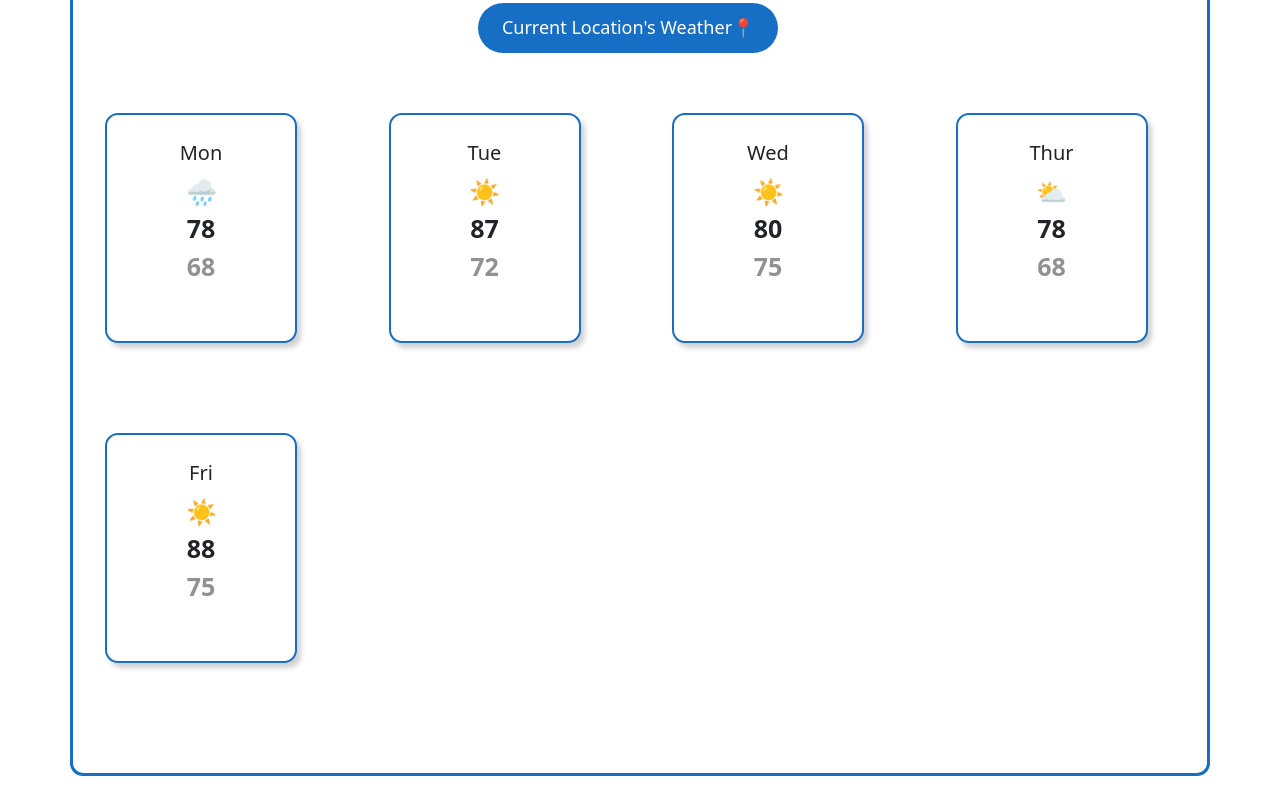
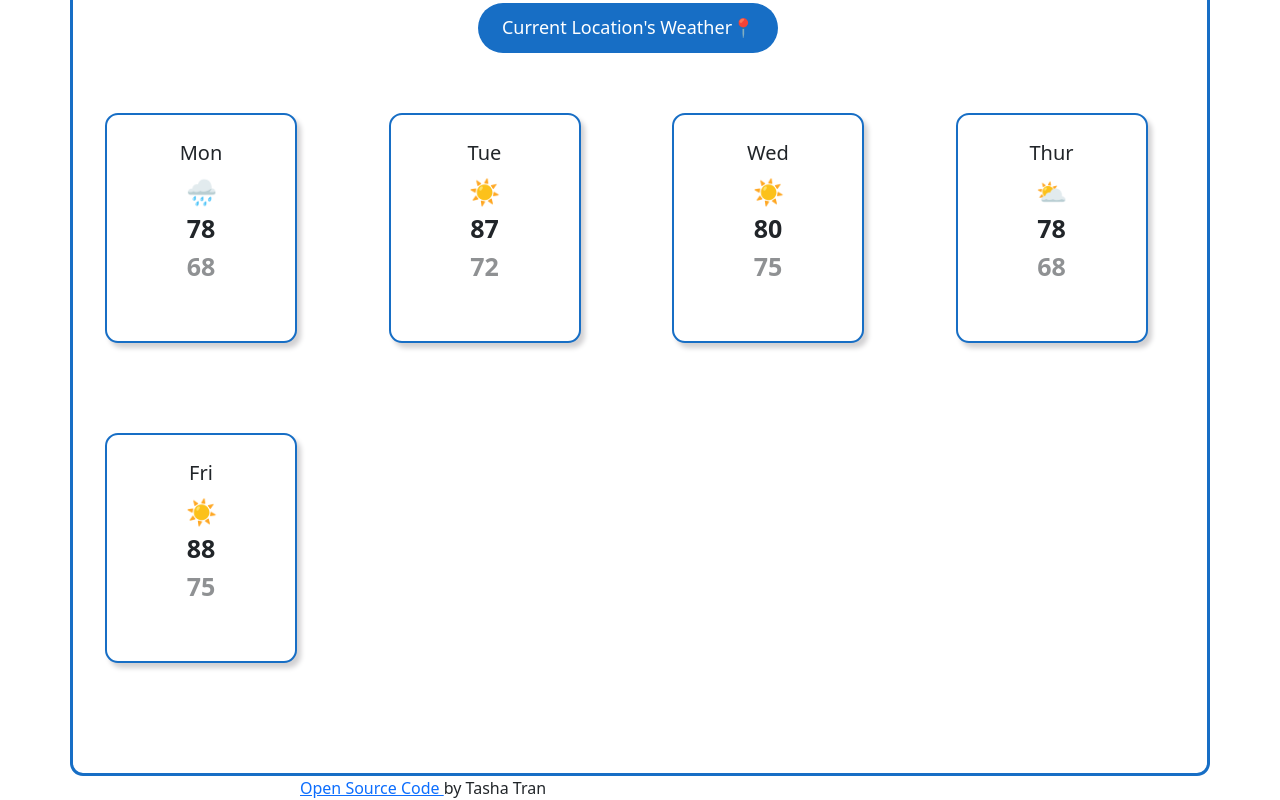
Before and after one commit to tashatran/weatherProject, a plain HTML site: page index.html in a window 1280 px wide. Shown: the part 506-1306 px from the top of the page. Before the commit the page ends 1282 px from the top, so only its background shows below. Drawn offline with nearby package versions, Linux system fonts and the light colour scheme; no server answers.

Commit message:
Update index.html
added src link

```diff
--- a/index.html
+++ b/index.html
@@ -124,4 +124,10 @@
     </div>
     <script src="src/index.js"></script>
   </body>
+  <footer>
+    <a href="https://github.com/tashatran/weatherProject" id="srcLink">
+      Open Source Code
+    </a>
+    by Tasha Tran
+  </footer>
 </html>
```
